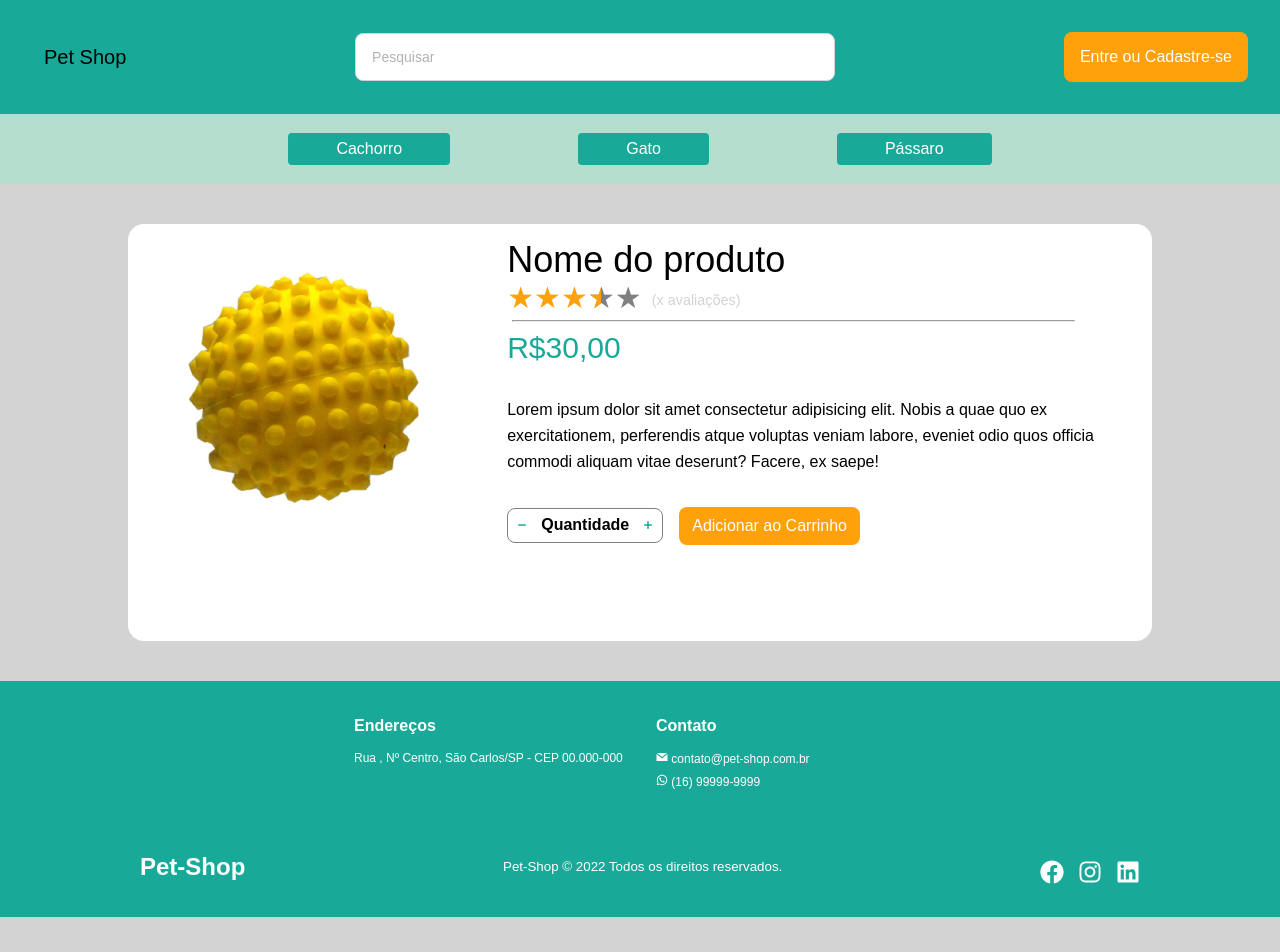
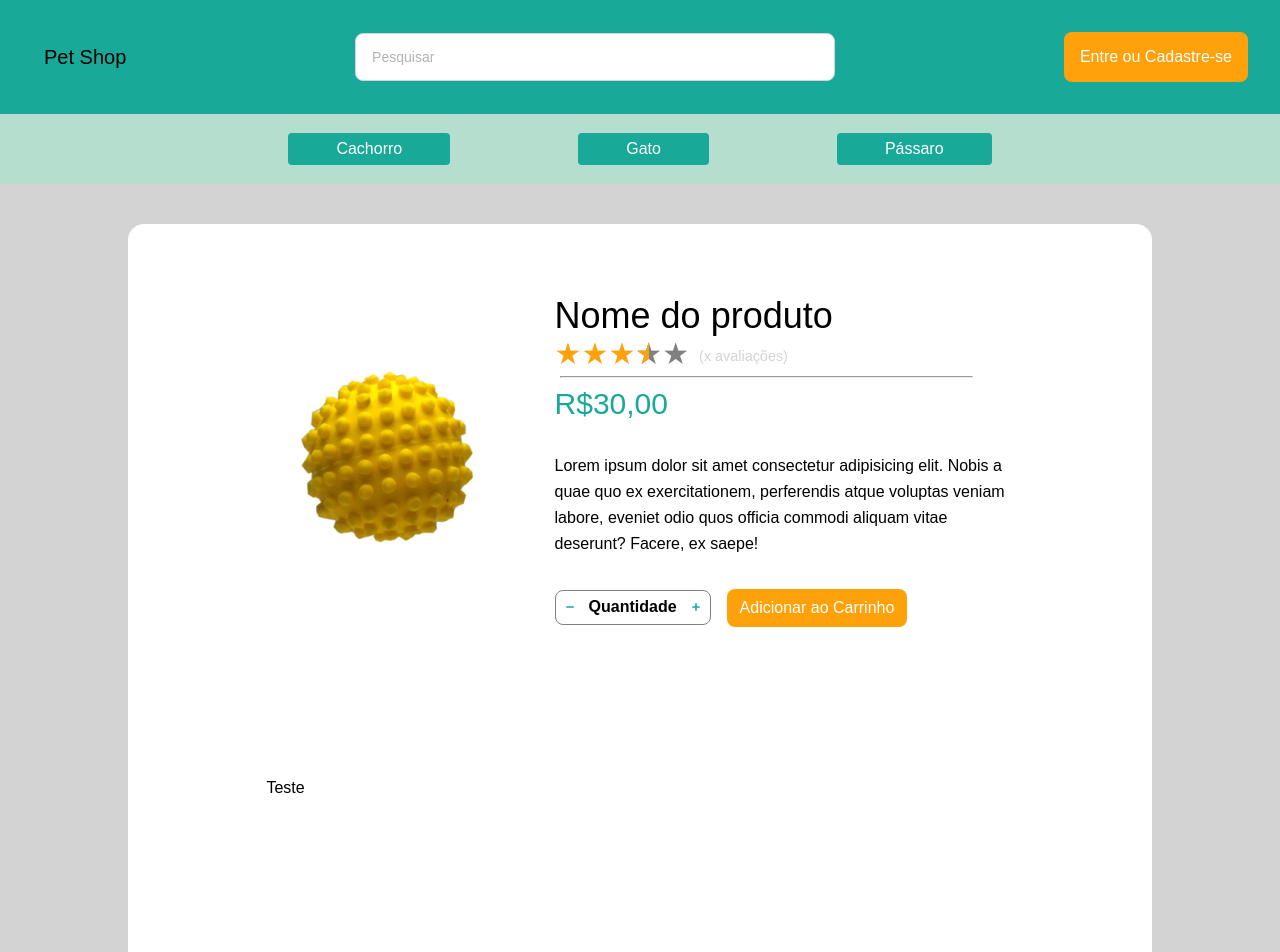
Before and after one commit to viniciussm07/pet-shop, a Next.js app: page /produto/1 in a window 1280 px wide. Shown: the top 952 px of the page. Before the commit the page ends 917 px from the top, so only its background shows below. Built offline with nearby package versions, Linux system fonts and the light colour scheme.

Commit message:
add class produto

```diff
--- a/src/components/Produto/ProdutoLayout/ProdutoLayoutElements.jsx
+++ b/src/components/Produto/ProdutoLayout/ProdutoLayoutElements.jsx
@@ -9,6 +9,17 @@ export const LayoutContainer = styled(Container)`
     width: 80%;
     margin-top: 2.5rem;
     margin-bottom: 2.5rem;
+    display: flex;
+    flex-direction: column;
+    align-items: center;
+    border-radius: 1rem;
+    padding-top: 1rem;
+`
+
+export const LayoutWrap = styled(Container)`
+    background-color: white;
+    width: 80%;
+    margin-top: 2.5rem;
     display: flex;
     flex-direction: column;
     align-items: center;
--- a/src/components/Produto/ProdutoLayout/index.jsx
+++ b/src/components/Produto/ProdutoLayout/index.jsx
@@ -1,7 +1,8 @@
 import React from "react"
-import {HiMinusSm, HiPlusSm} from "react-icons/hi"
+import { HiMinusSm, HiPlusSm } from "react-icons/hi"
 import {
     LayoutContainer,
+    LayoutWrap,
     ImgWrap,
     Img,
     Content,
@@ -20,34 +21,39 @@ import {
 import img from '/images/produtos/brinquedo-1.webp'
 
 const Layout = (props) => {
-    return(
+    return (
         <>
             <LayoutContainer>
+                <LayoutWrap>
                     <ImgWrap>
-                        <Img src={img}/>
+                        <Img src={img} />
                     </ImgWrap>
                     <Content>
                         <Title>Nome do produto</Title>
                         <Row>
-                            <Star color2="#FFA10A" edit={false} value={3.5} size={30}/>
+                            <Star color2="#FFA10A" edit={false} value={3.5} size={30} />
                             <Avaliacoes>(x avaliações)</Avaliacoes>
                         </Row>
-                        <Linha/>
+                        <Linha />
                         <ProductPrice>R$30,00</ProductPrice>
                         <Description>Lorem ipsum dolor sit amet consectetur adipisicing elit. Nobis a quae quo ex exercitationem, perferendis atque voluptas veniam labore, eveniet odio quos officia commodi aliquam vitae deserunt? Facere, ex saepe!</Description>
                         <Row>
                             <AddSubtractCart>
                                 <Subtract>
-                                    <HiMinusSm/>
+                                    <HiMinusSm />
                                 </Subtract>
                                 Quantidade
                                 <Add>
-                                    <HiPlusSm/>
+                                    <HiPlusSm />
                                 </Add>
                             </AddSubtractCart>
                             <AddCart>Adicionar ao Carrinho</AddCart>
                         </Row>
                     </Content>
+                </LayoutWrap>
+                <LayoutWrap>
+                    Teste
+                </LayoutWrap>
             </LayoutContainer>
         </>
     )
```
Also changed, not shown: src/core/produto.js (+25 -0 lines).
